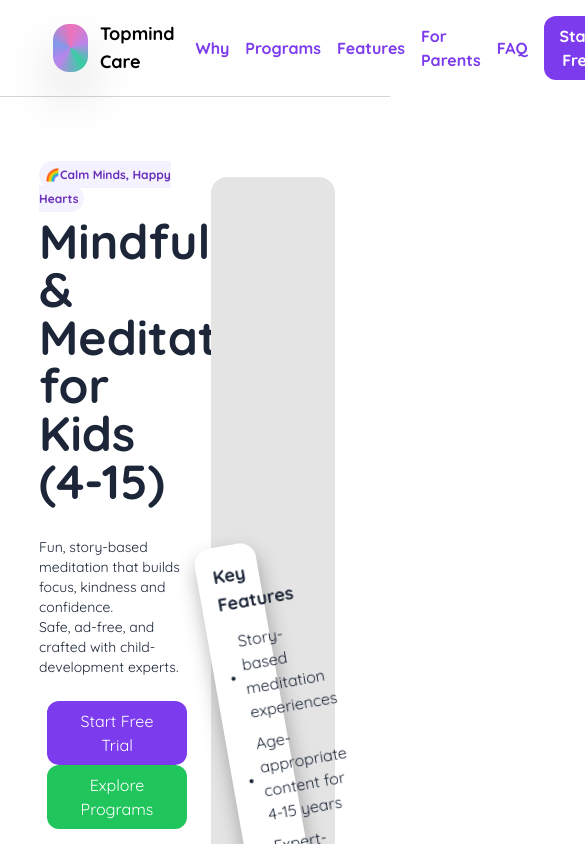
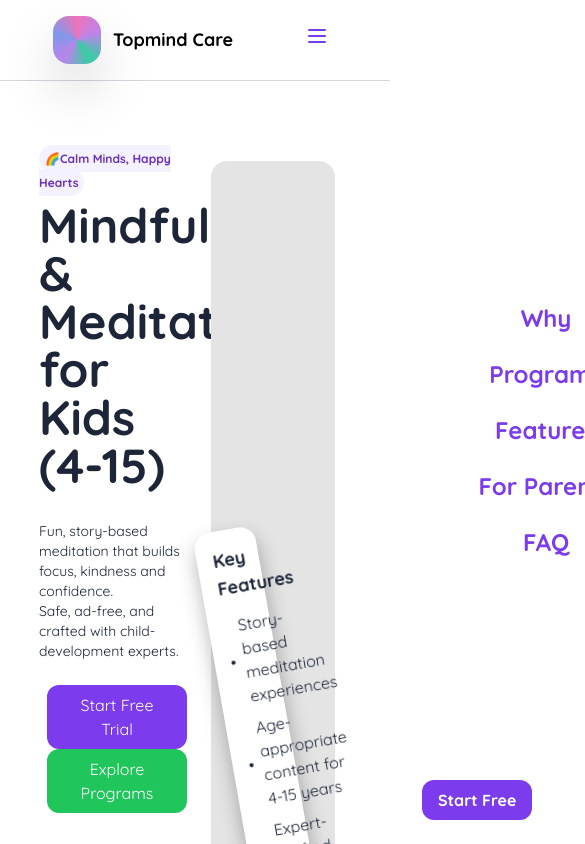
Before and after one commit to Kanishk-mittal/SpeakGenie, a React (Vite) app: page / in a window 390 px wide. Shown: the top 844 px of the page, 585 px wide, since content can reach past the window. Built offline with nearby package versions, Linux system fonts and the light colour scheme.

Commit message:
Enhance Navbar component with mobile menu functionality and keyboard accessibility

```diff
--- a/src/components/HeaderComponents/Navbar.tsx
+++ b/src/components/HeaderComponents/Navbar.tsx
@@ -1,3 +1,4 @@
+import { useEffect, useState } from "react"
 import ButtonVoilet from "../ButtonVoilet"
 import type { NavItem } from '../../types/NavItem'
 
@@ -10,6 +11,8 @@ const Navbar = () => {
         { title: 'FAQ' }
     ]
 
+    const [open, setOpen] = useState(false)
+
     const handleButtonClick = () => {
         console.log("Button clicked")
     }
@@ -18,13 +21,88 @@ const Navbar = () => {
         console.log("Button hovered")
     }
 
+    // close mobile menu on Escape or when window is resized above md
+    useEffect(() => {
+        const onKey = (e: KeyboardEvent) => { if (e.key === 'Escape') setOpen(false) }
+        const onResize = () => { if (window.innerWidth >= 768) setOpen(false) }
+        window.addEventListener('keydown', onKey)
+        window.addEventListener('resize', onResize)
+        return () => {
+            window.removeEventListener('keydown', onKey)
+            window.removeEventListener('resize', onResize)
+        }
+    }, [])
+
     return (
-        <div className='text-[#7c3bec] font-bold flex justify-center items-center'>
-            {navItems.map(item => (
-                <a key={item.title} href={item.url ?? '#'} className='mx-2'>{item.title}</a>
-            ))}
-            <ButtonVoilet label="Start Free" onClick={handleButtonClick} onHover={handleButtonHover} />
-        </div>
+        <nav className='text-[#7c3bec] font-bold'>
+            {/* Desktop / large screens */}
+            <div className='hidden md:flex justify-center items-center'>
+                {navItems.map(item => (
+                    <a key={item.title} href={item.url ?? '#'} className='mx-2'>{item.title}</a>
+                ))}
+                <ButtonVoilet label="Start Free" onClick={handleButtonClick} onHover={handleButtonHover} />
+            </div>
+
+            {/* Mobile / tablet: hamburger */}
+            <div className='flex md:hidden justify-center items-center'>
+                <button
+                    aria-label={open ? 'Close menu' : 'Open menu'}
+                    aria-expanded={open}
+                    onClick={() => setOpen(prev => !prev)}
+                    className='p-2 rounded-md text-[#7c3bec] focus:outline-none focus:ring-2 focus:ring-offset-2 focus:ring-[#7c3bec]'
+                >
+                    {open ? (
+                        // X icon
+                        <svg xmlns='http://www.w3.org/2000/svg' className='h-6 w-6' fill='none' viewBox='0 0 24 24' stroke='currentColor'>
+                            <path strokeLinecap='round' strokeLinejoin='round' strokeWidth={2} d='M6 18L18 6M6 6l12 12' />
+                        </svg>
+                    ) : (
+                        // Burger icon
+                        <svg xmlns='http://www.w3.org/2000/svg' className='h-6 w-6' fill='none' viewBox='0 0 24 24' stroke='currentColor'>
+                            <path strokeLinecap='round' strokeLinejoin='round' strokeWidth={2} d='M4 6h16M4 12h16M4 18h16' />
+                        </svg>
+                    )}
+                </button>
+            </div>
+
+            {/* Mobile menu panel + backdrop (80vw) */}
+            {/* backdrop (always present for animation) */}
+            <div
+                className={`fixed inset-0 z-40 bg-black/40 md:hidden transition-opacity duration-300 ${open ? 'opacity-100 pointer-events-auto' : 'opacity-0 pointer-events-none'}`}
+                onClick={() => setOpen(false)}
+                aria-hidden
+            />
+
+            {/* side panel (always present so CSS transition can run) */}
+            <aside className={`fixed inset-y-0 right-0 z-50 w-[80vw] bg-white p-6 md:hidden flex flex-col transform transition-transform duration-300 ${open ? 'translate-x-0' : 'translate-x-full'}`}>
+                <button
+                    aria-label='Close menu'
+                    onClick={() => setOpen(false)}
+                    className='self-end p-2 rounded-md text-[#7c3bec] focus:outline-none focus:ring-2 focus:ring-offset-2 focus:ring-[#7c3bec]'
+                >
+                    <svg xmlns='http://www.w3.org/2000/svg' className='h-6 w-6' fill='none' viewBox='0 0 24 24' stroke='currentColor'>
+                        <path strokeLinecap='round' strokeLinejoin='round' strokeWidth={2} d='M6 18L18 6M6 6l12 12' />
+                    </svg>
+                </button>
+
+                <nav className='mt-4 flex-1 flex flex-col items-center justify-center space-y-6'>
+                    {navItems.map(item => (
+                        <a
+                            key={item.title}
+                            href={item.url ?? '#'}
+                            onClick={() => setOpen(false)}
+                            className='text-2xl'
+                        >
+                            {item.title}
+                        </a>
+                    ))}
+                </nav>
+
+                <div className='mt-auto'>
+                    <ButtonVoilet label="Start Free" onClick={() => { handleButtonClick(); setOpen(false) }} onHover={handleButtonHover} />
+                </div>
+            </aside>
+        </nav>
     )
 }
 
```
